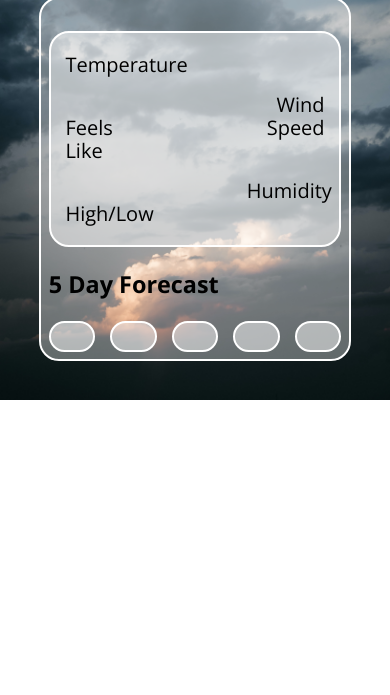
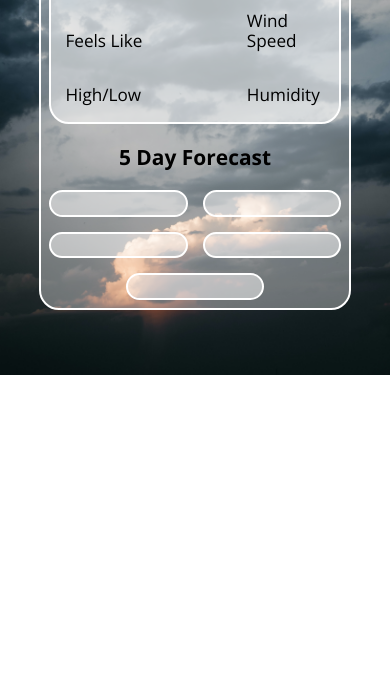
Before and after one commit to Nihal-and-Anton/friendly-weather-app, a plain HTML site: page index.html in a window 390 px wide. Shown: the part 149-844 px from the top of the page. Drawn offline with nearby package versions, Linux system fonts and the light colour scheme; no server answers; some icons are missing.

Commit message:
added media queries, a structure of forecast section was changed from css grids to flexbox, updated font-size of various elements

```diff
--- a/styles/sass/partials/_app.scss
+++ b/styles/sass/partials/_app.scss
@@ -20,12 +20,22 @@
         }
     }
 
+    .weather-stats {
+        display: flex;
+        flex-direction: column;
+        justify-content: space-between;
+    }
+
     .other-stats {
-        text-align: right;
+       p:first-child {
+           text-align: left;
+       }
+       p:last-child {
+           text-align: right;
+       }
     }
 
     .description {
-        padding: 0 5%;
         text-align: center;
         p {
             text-transform: capitalize;
@@ -37,11 +47,14 @@
 }
 
 .forecast-container {
-    display: grid;
-    grid-template-columns: repeat(5, 1fr);
-    gap: 15px;
+    // display: grid;
+    // grid-template-columns: repeat(5, 1fr);
+    // gap: 15px;
+    display: flex;
+    justify-content: space-between;
 
     .forecast {
+        width: calc(20% - (60px / 5));
         text-align: center;
         i {
             font-size: 4rem;
--- a/styles/sass/partials/_general.scss
+++ b/styles/sass/partials/_general.scss
@@ -5,7 +5,7 @@ html {
 body {
     background: url('../assets/valery-rabchenyuk-ZBCmejy5OrQ-unsplash.jpg') center / cover no-repeat;
 
-    font-size: 2rem;
+    font-size: calc(1.6rem + 0.3vw);
     font-family: 'Open Sans', sans-serif;
     font-weight: 400;
 }
@@ -23,6 +23,7 @@ body {
 
 h1 {
     font-family: 'Merriweather', serif;
+    font-size: calc(2.6rem + 1vw);
     color: white;
 }
 
@@ -31,6 +32,14 @@ h2 {
     text-align: center;
 }
 
+h2 {
+    font-size: calc(2.5rem + 0.5vw);
+}
+
+h3 {
+    font-size: calc(1.9rem + 0.5vw);
+}
+
 h4 {
     font-weight: 400;
 }
--- /dev/null
+++ b/styles/sass/partials/_media-queries.scss
@@ -0,0 +1,34 @@
+@media (max-width: 930px) {
+    h3 {
+        text-align: center;
+    }
+
+    .forecast-container {
+        flex-wrap: wrap;
+        .forecast {
+            width: calc(50% - (15px / 2));
+        }
+
+        .forecast:nth-child(3),
+        .forecast:nth-child(4),
+        .forecast:last-child {
+            width: calc(100% / 3 - (30px / 3));
+            margin-top: 15px;
+        }
+    }
+}
+
+@media (max-width: 540px) {
+    .forecast-container {
+        .forecast:nth-child(3),
+        .forecast:nth-child(4) {
+            width: calc(50% - (15px / 2));
+        }
+
+        .forecast:last-child {
+            width: calc(50% - 7.5px);
+            margin-left: auto;
+            margin-right: auto;
+        }
+    }
+}
--- a/styles/sass/styles.scss
+++ b/styles/sass/styles.scss
@@ -1,3 +1,4 @@
 @import './partials/setup';
 @import './partials/general';
 @import './partials/app';
+@import './partials/media-queries';
```
Also changed, not shown: styles/styles.css.
